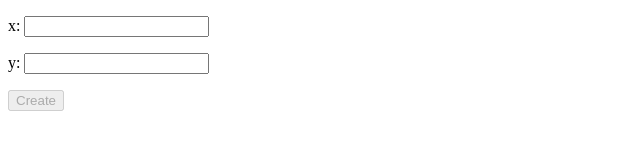
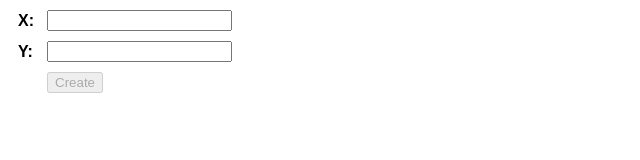
Before and after one commit to YuliyaNY/JS_Homework, a plain HTML site: page Lesson 13/Part 2/index.html in a window 1280 px wide. Shown: the whole page, without its empty margins (0-640 px from the left). Drawn offline with Linux system fonts and the light colour scheme.

Commit message:
Update index.html

```diff
--- a/Lesson 13/Part 2/index.html
+++ b/Lesson 13/Part 2/index.html
@@ -1,13 +1,27 @@
 <!DOCTYPE html>
-<html>
+<html lang="en">
 <head>
-	<title>Chess</title>
+    <meta charset="UTF-8">
+    <title>Chess</title>
+    <link rel="stylesheet" href="styles.css">
 </head>
 <body>
-	<p>x: <input type="text" name="chess" id="x" onkeyup="success()"></p>
-	<p>y: <input type="text" name="chess" id="y" onkeyup="success()"></p>
-	<button type = "submit" id="button" onclick="isNumb()" disabled>Create</button>
+    <form>
+        <div class="form-group">
+            <label for="x">X: </label>
+            <input type="text" id="x">
+        </div>
 
-<script src="main.js"></script>
+        <div class="form-group">
+            <label for="y">Y: </label>
+            <input type="text" id="y">
+        </div>
+
+        <div class="form-group">
+            <button type="button" disabled>Create</button>
+        </div>
+    </form>
+
+    <script src="main.js"></script>
 </body>
 </html>
```
